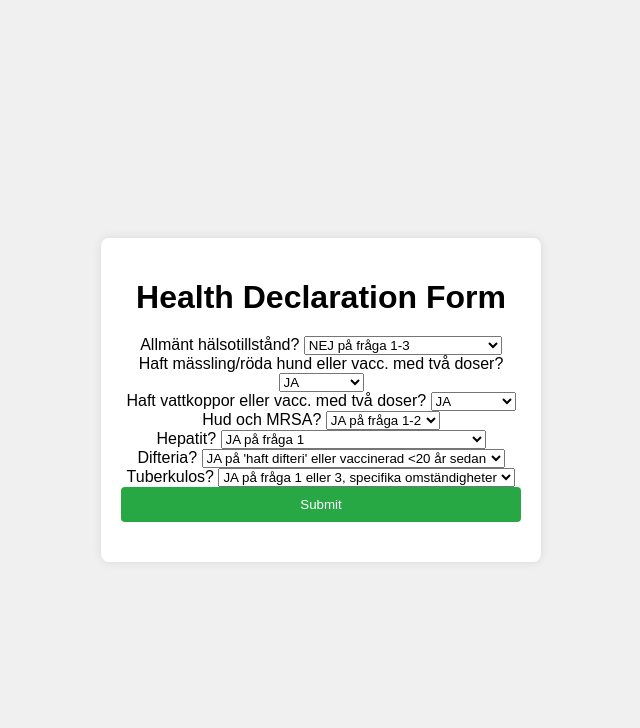
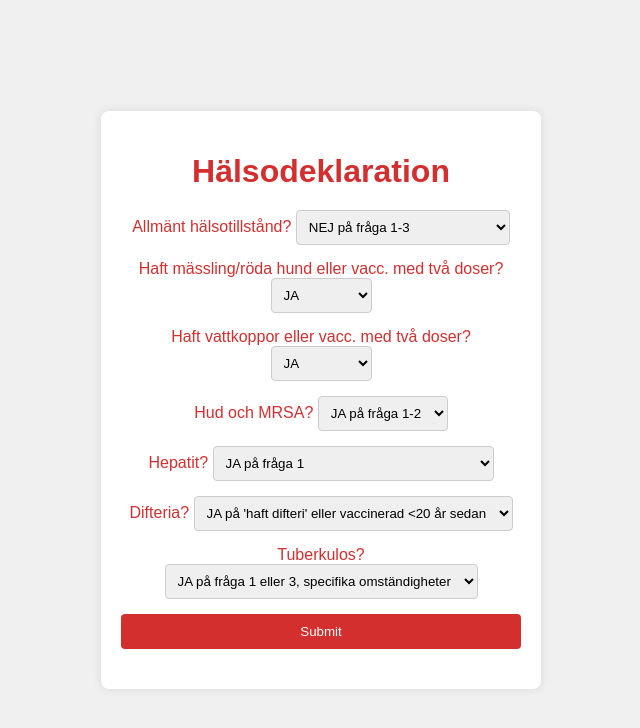
Before and after one commit to Glotenburg/deklaration, a plain HTML site: page index.html in a window 1280 px wide. Shown: the whole page, without its empty margins (319-959 px from the left). Drawn offline with Linux system fonts and the light colour scheme.

```diff
--- a/index.html
+++ b/index.html
@@ -3,12 +3,12 @@
 <head>
     <meta charset="UTF-8">
     <meta name="viewport" content="width=device-width, initial-scale=1.0">
-    <title>Health Declaration Form</title>
+    <title>Hälsodeklaration</title>
     <link rel="stylesheet" href="styles.css">
 </head>
 <body>
     <div class="container">
-        <h1>Health Declaration Form</h1>
+        <h1>Hälsodeklaration</h1>
         <form id="healthForm">
             <div class="question">
                 <label for="generalHealth">Allmänt hälsotillstånd?</label>
--- a/script.js
+++ b/script.js
@@ -24,6 +24,7 @@ const questionDescriptions = {
 document.getElementById('healthForm').addEventListener('submit', function(event) {
     event.preventDefault();
 
+    // Retrieve values from form
     const generalHealth = document.getElementById('generalHealth').value;
     const measles = document.getElementById('measles').value;
     const chickenPox = document.getElementById('chickenPox').value;
@@ -35,6 +36,7 @@ document.getElementById('healthForm').addEventListener('submit', function(event)
     let responseKey = '';
     let reasons = [];
 
+    // Determine response based on form answers
     if (generalHealth === 'contactHealthCare') {
         responseKey = 'contactHealthCare';
         reasons.push(questionDescriptions.generalHealth + " NEJ på fråga 1-3");
@@ -68,6 +70,7 @@ document.getElementById('healthForm').addEventListener('submit', function(event)
         reasons.push("Ingen ytterligare åtgärd behövs baserat på dina svar.");
     }
 
+    // Display the response and reasons
     const responseDiv = document.getElementById('response');
     responseDiv.innerHTML = `<p>${responses[responseKey]}</p><p><strong>Baseras på dina svar:</strong><br>${reasons.join('<br>')}</p>`;
 });
--- a/styles.css
+++ b/styles.css
@@ -19,6 +19,7 @@ body {
 
 h1 {
     margin-bottom: 20px;
+    color: #d32f2f;
 }
 
 form {
@@ -28,9 +29,10 @@ form {
 
 label {
     margin-bottom: 5px;
+    color: #d32f2f;
 }
 
-input {
+select {
     margin-bottom: 15px;
     padding: 8px;
     border: 1px solid #ccc;
@@ -39,7 +41,7 @@ input {
 
 button {
     padding: 10px;
-    background-color: #28a745;
+    background-color: #d32f2f;
     color: #fff;
     border: none;
     border-radius: 4px;
@@ -47,10 +49,11 @@ button {
 }
 
 button:hover {
-    background-color: #218838;
+    background-color: #b71c1c;
 }
 
 .response {
     margin-top: 20px;
     font-size: 1.2em;
+    color: #d32f2f;
 }
```
